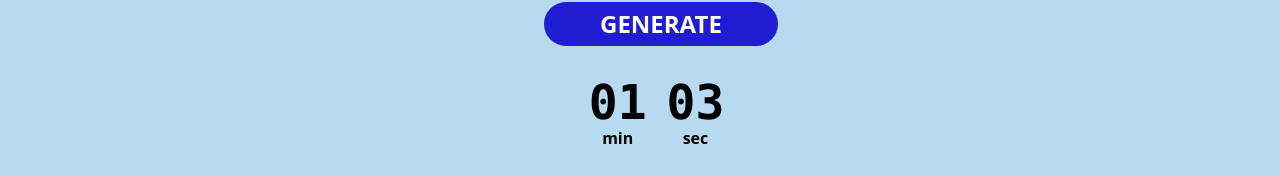
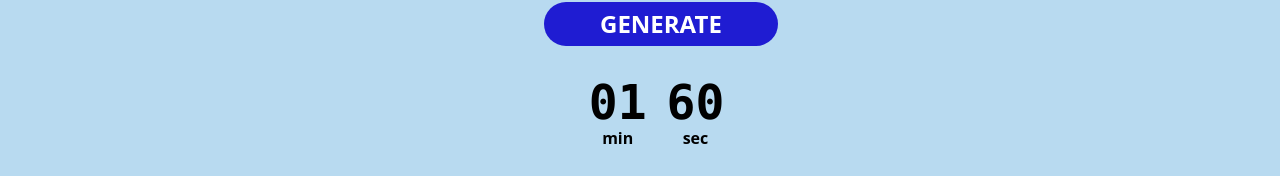
Before and after one commit to goodydev44/Random_Generator, a React (Vite) app: page / in a window 1280 px wide. Shown: the part 610-786 px from the top of the page. Built offline with nearby package versions, Linux system fonts and the light colour scheme.

Commit message:
countDown config:
countdown starts only when the generate button is clicked.

```diff
--- a/src/components/CountDown.jsx
+++ b/src/components/CountDown.jsx
@@ -1,11 +1,11 @@
 import React, { useState, useEffect } from "react";
 
-const CountDownTimer = () => {
-  const [seconds, setSeconds] = useState(10);
-
+const CountDownTimer = ({ start }) => {
+  const [seconds, setSeconds] = useState(60);
   const [min, setMin] = useState(1);
 
   useEffect(() => {
+    if (start) {
       if (seconds > 0) {
         const timerId = setInterval(() => {
           setSeconds((prevSec) => prevSec - 1);
@@ -14,9 +14,10 @@ const CountDownTimer = () => {
         return () => clearInterval(timerId); // Cleanup the interval on component unmount
       } else if (min > 0) {
         setMin((prevMin) => prevMin - 1);
-      setSeconds(9);
+        setSeconds(59);
       }
-  }, [seconds, min]);
+    }
+  }, [start, seconds, min]);
 
   return (
     <div
--- a/src/components/Main.jsx
+++ b/src/components/Main.jsx
@@ -22,9 +22,11 @@ const Main = (props) => {
   };
 
   const [letterGrid, setLetterGrid] = useState(letterGridLength());
+  const [startTimer, setStartTimer] = useState(false);
 
   const generateLetters = () => {
     setLetterGrid(letterGridLength());
+    setStartTimer(true); // Start the timer when the button is clicked
   };
 
   const randomLetters = letterGrid.map((lg) => (
@@ -42,9 +44,10 @@ const Main = (props) => {
         {randomLetters}
       </div>
       <Button mode={props.UI_mode} generate={generateLetters} />
-      <CountDownTimer />
+      <CountDownTimer start={startTimer} />
       {/* <Mode mode={props.UI_mode} toggleMode={props.toggle} /> */}
     </div>
   );
 };
+
 export default Main;
```
Lines whose indentation alone changed are shown as unchanged.
